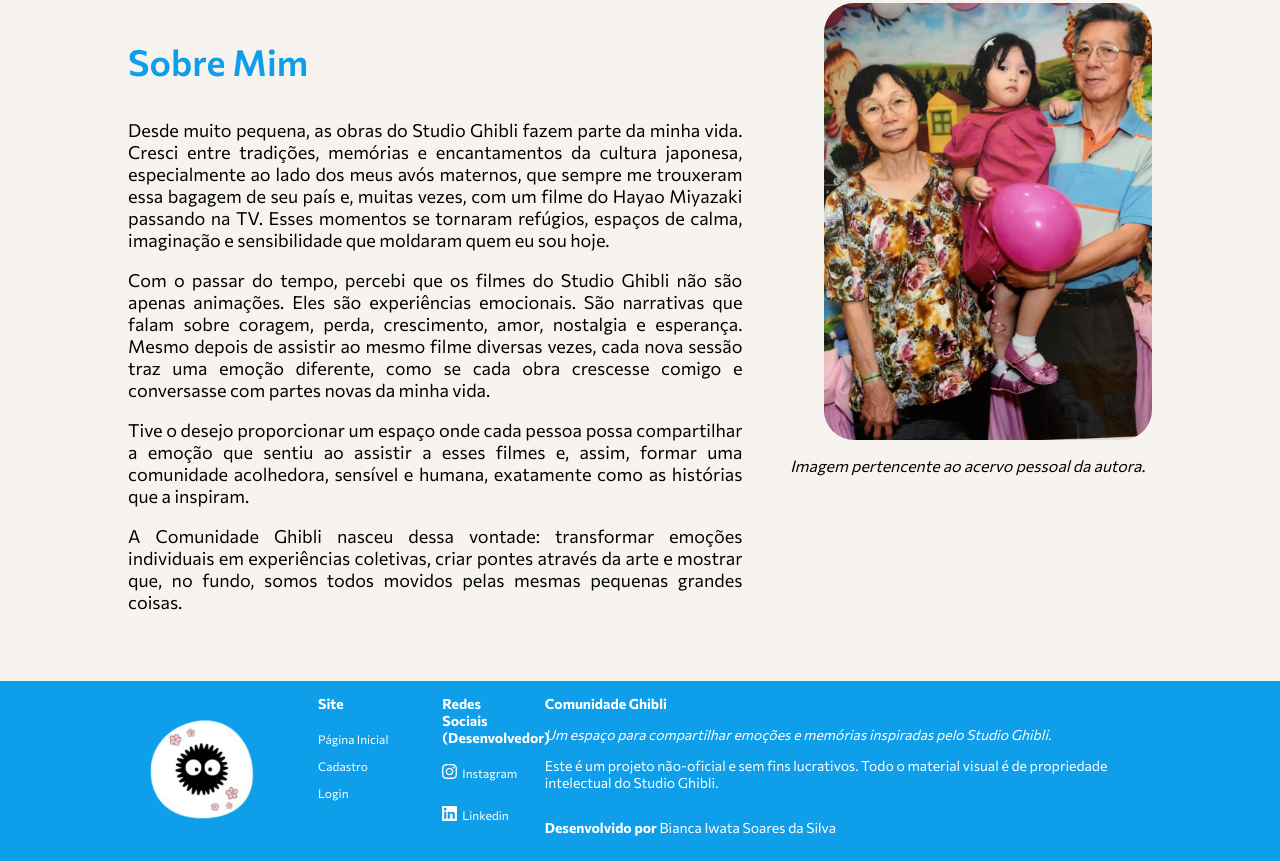
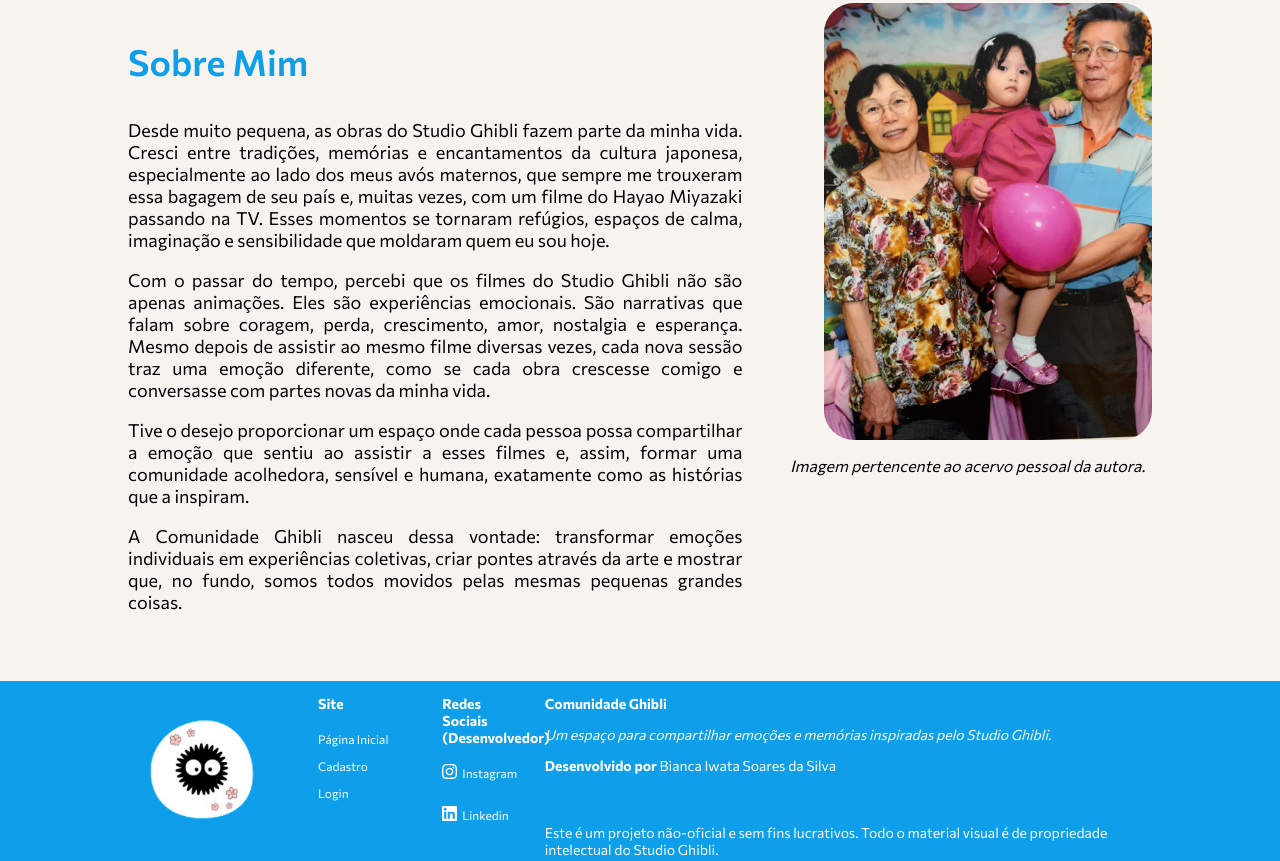
Before and after one commit to BiancaIwata/Projeto-Individual-, a website: page Site/public/index.html in a window 1280 px wide. Shown: the part 2194-3055 px from the top of the page. Drawn offline with Linux system fonts and the light colour scheme; a web font is replaced by a local one.

Commit message:
alterando posição dos créditos

```diff
--- a/Site/public/index.html
+++ b/Site/public/index.html
@@ -181,10 +181,12 @@
           <p>
             Um espaço para compartilhar emoções e memórias inspiradas pelo Studio Ghibli.
           </p>
-          <p>Este é um projeto não-oficial e sem fins lucrativos. Todo o material visual é de propriedade intelectual do
-            Studio Ghibli.</p>
         </div>
         <p><b>Desenvolvido por</b> Bianca Iwata Soares da Silva</p>
+        <p class="creditos">
+          Este é um projeto não-oficial e sem fins lucrativos. Todo o material visual é de propriedade intelectual do
+          Studio Ghibli.
+        </p>
       </div>
   </footer>
   </div>
--- a/Site/public/styles/comentarios.css
+++ b/Site/public/styles/comentarios.css
@@ -300,6 +300,10 @@
     margin: 0;
 }
 
+.creditos {
+    margin-top: 70px;
+}
+
 .div-paginacao {
     display: flex;
     justify-content: center;
--- a/Site/public/styles/dashboard.css
+++ b/Site/public/styles/dashboard.css
@@ -194,7 +194,3 @@
 .grafico-intensidade {
     width: 500px;
 }
-
-.creditos {
-    margin-top: 50%;
-}
--- a/Site/public/styles/index.css
+++ b/Site/public/styles/index.css
@@ -285,3 +285,7 @@
     font-style: italic;
     margin: 0;
 }
+
+.creditos {
+    margin-top: 50px;
+}
```
Also changed, not shown: Site/public/comentarios.html (+3 -1 lines), Site/public/dashboard.html (+0 -1 lines).
